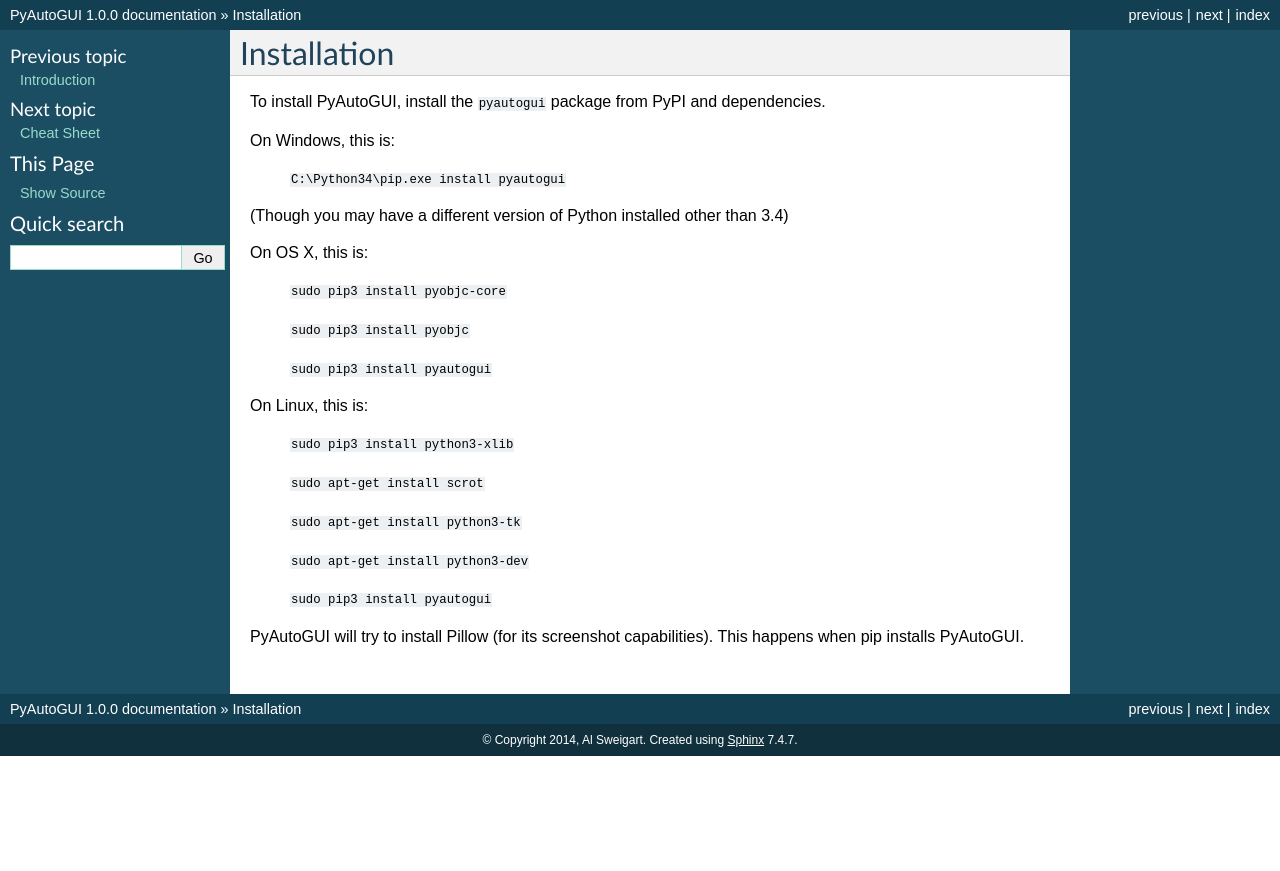
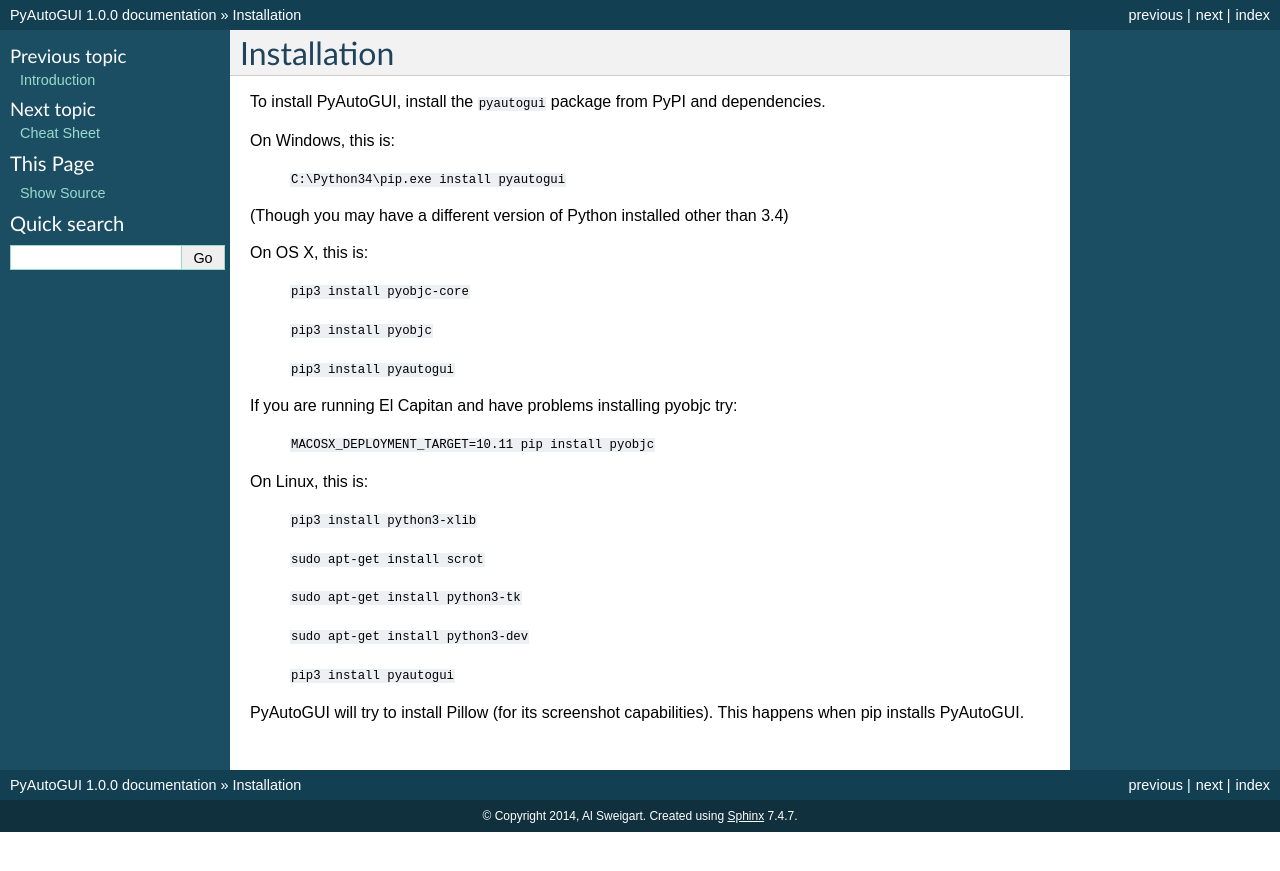
Before and after one commit to asweigart/pyautogui, a Sphinx documentation site: the page built from docs/install.rst, in a window 1280 px wide. Shown: the top 871 px of the page. Built offline with Sphinx 7.4.7, drawn with Linux system fonts in a browser that asks for light colours.

Commit message:
Don't suggest sudo pip (#74)
Sudo pip can cause problems with system installed python tools.  Also
added some additional info for installing on mac 10.11.

```diff
--- a/docs/install.rst
+++ b/docs/install.rst
@@ -14,15 +14,19 @@
 
 On OS X, this is:
 
-    ``sudo pip3 install pyobjc-core``
+    ``pip3 install pyobjc-core``
 
-    ``sudo pip3 install pyobjc``
+    ``pip3 install pyobjc``
 
-    ``sudo pip3 install pyautogui``
+    ``pip3 install pyautogui``
+
+If you are running El Capitan and have problems installing pyobjc try:
+
+    ``MACOSX_DEPLOYMENT_TARGET=10.11 pip install pyobjc``
 
 On Linux, this is:
 
-    ``sudo pip3 install python3-xlib``
+    ``pip3 install python3-xlib``
 
     ``sudo apt-get install scrot``
 
@@ -30,6 +34,6 @@
 
     ``sudo apt-get install python3-dev``
 
-    ``sudo pip3 install pyautogui``
+    ``pip3 install pyautogui``
 
 PyAutoGUI will try to install Pillow (for its screenshot capabilities). This happens when pip installs PyAutoGUI.
```
